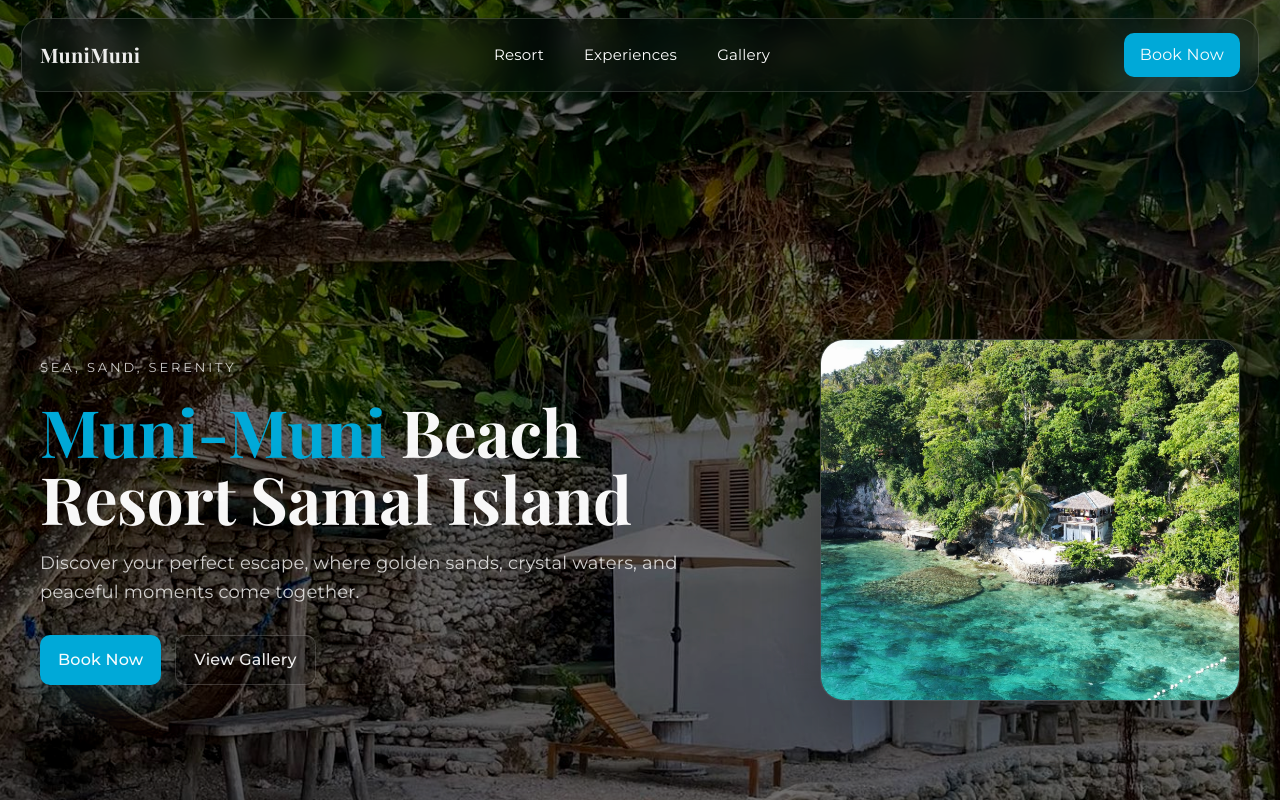
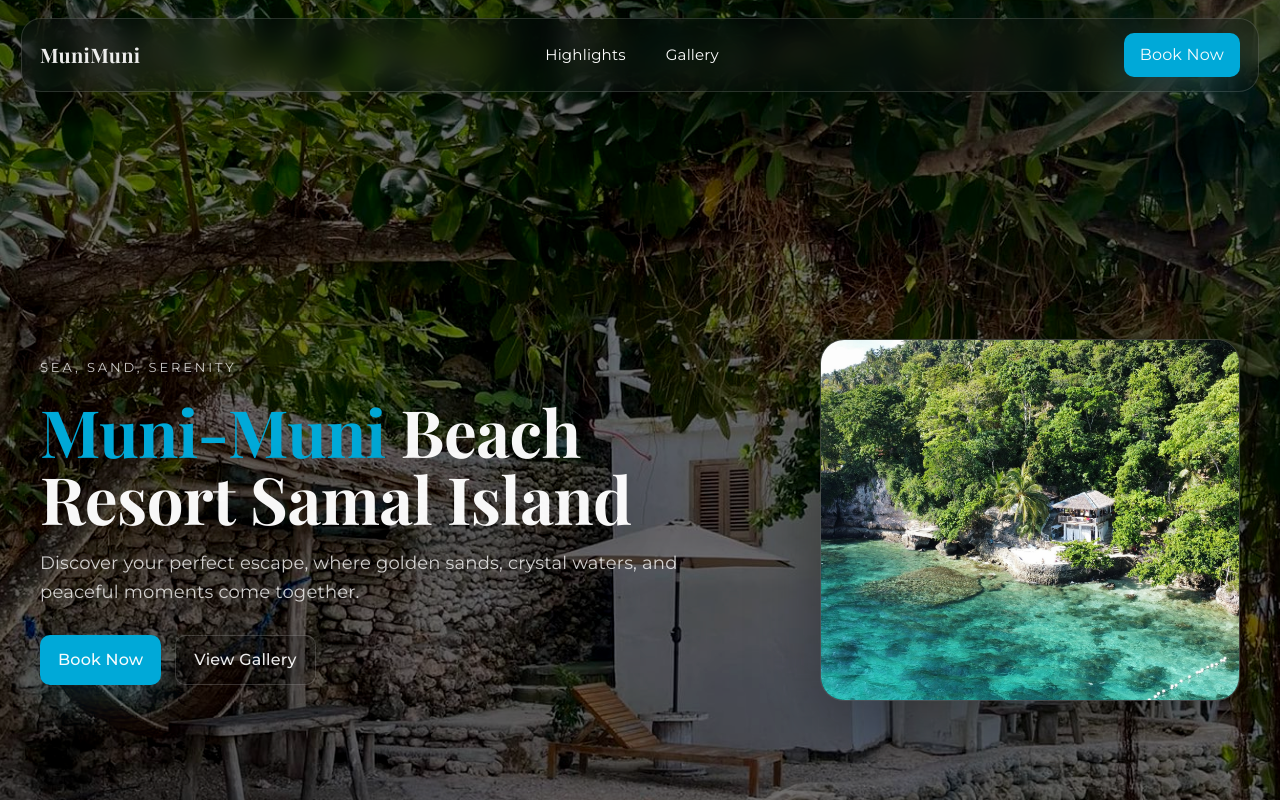
Before and after one commit to khenshi/munimuni_resort_booking, a React (Vite) app: page / in a window 1280 px wide. Shown: the top 800 px of the page. Built offline with nearby package versions, Linux system fonts and the light colour scheme.

Commit message:
update nav bar items

```diff
--- a/src/components/ResortHighlights.jsx
+++ b/src/components/ResortHighlights.jsx
@@ -33,7 +33,7 @@ const highlights = [
 
 export default function ResortHighlights() {
   return (
-    <section className="resortHighlights" aria-label="Resort highlights">
+    <section className="resortHighlights" id="highlights" aria-label="Resort highlights">
       <div className="resortHighlightsInner">
         <p className="resortHighlightsKicker">At A Glance</p>
         <h2>Small reasons guests love Muni-Muni</h2>
--- a/src/pages/LandingPage.jsx
+++ b/src/pages/LandingPage.jsx
@@ -8,9 +8,8 @@ export default function LandingPage() {
 
   const navItems = useMemo(
     () => [
-      { label: 'Resort', targetId: 'resort' },
-      { label: 'Experiences', targetId: 'experiences' },
-      { label: 'Gallery', targetId: 'gallery' },
+      { label: 'Highlights', targetId: 'highlights' },
+      { label: 'Gallery', targetId: 'resort' },
     ],
     [],
   )
```
